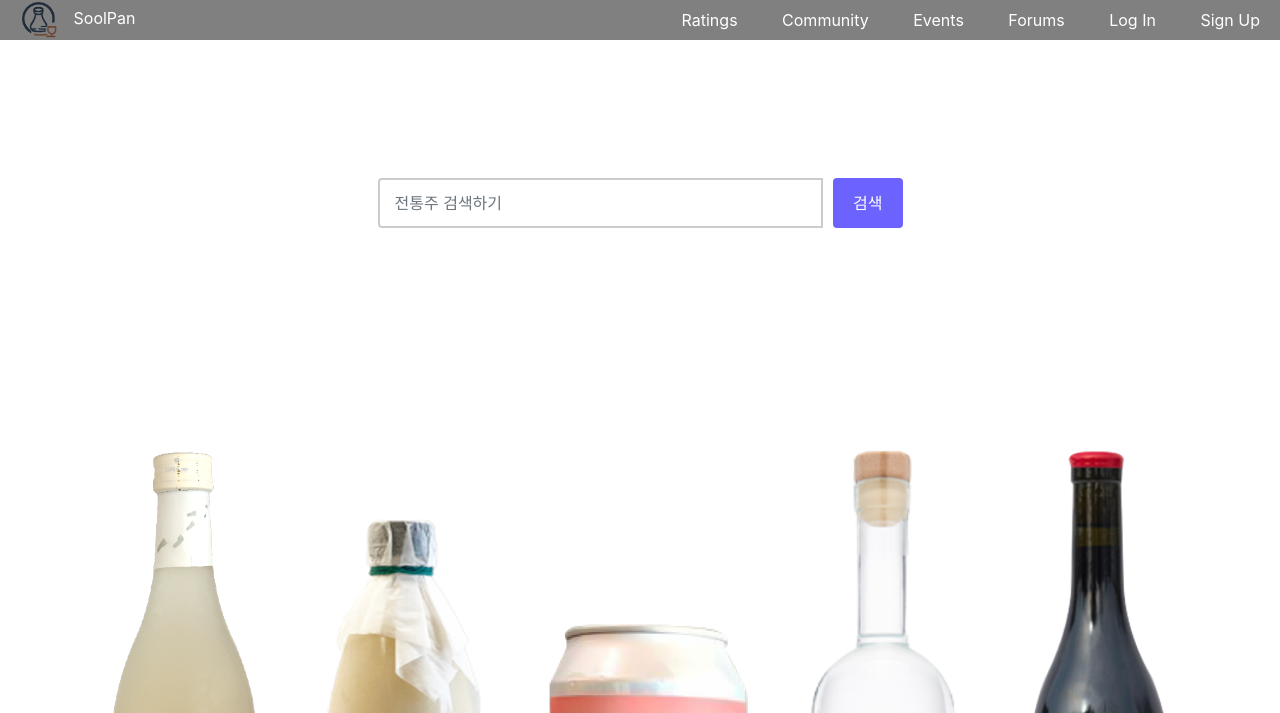
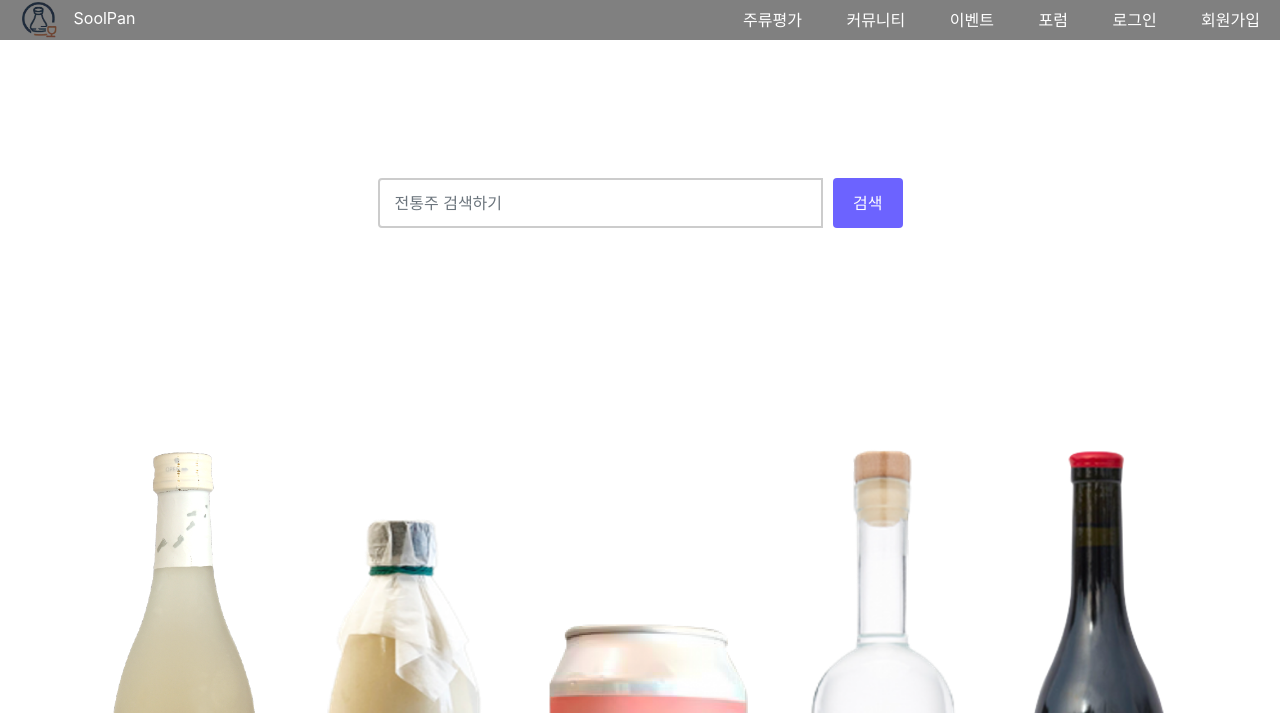
Before and after one commit to Glory7777/The_Glory, a Django app: page / in a window 1280 px wide. Shown: the top 713 px of the page. Run offline with Django 4.2, Linux system fonts and the light colour scheme; data comes from the database, SQL or seed files in the repository; some libraries are stand-ins or nearby versions.

Commit message:
230810_navbar 이름 변경
나의 주막이라니..

```diff
--- a/soolpan/spUser/templates/base.html
+++ b/soolpan/spUser/templates/base.html
@@ -29,16 +29,16 @@ integrity="sha384-UO2eT0CpHqdSJQ6hJty5KVphtPhzWj9WO1clHTMGa3JDZwrnQq4sF86dIHNDz0
         </div>
         <div class="nav-right">
           <!-- 오른쪽에 위치할 요소들 -->
-          <a href="#">Ratings</a>
-          <a href="#">Community</a>
-          <a href="#">Events</a>
-          <a href="#">Forums</a>
+          <a href="#">주류평가</a>
+          <a href="#">커뮤니티</a>
+          <a href="#">이벤트</a>
+          <a href="#">포럼</a>
           {% if request.session.user %}
           <a href="/favorite/">나의 주막</a>
-          <a href="/logout/">Log Out</a>
+          <a href="/logout/">로그아웃</a>
           {% else %}
-          <a href="/login/">Log In</a>
-          <a href="/register/">Sign Up</a>
+          <a href="/login/">로그인</a>
+          <a href="/register/">회원가입</a>
           {% endif %}
         </div>
       </div>
```
